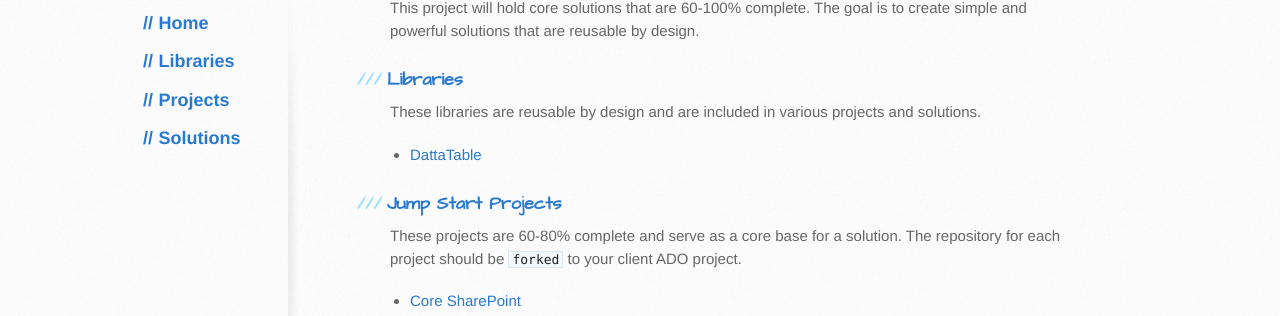
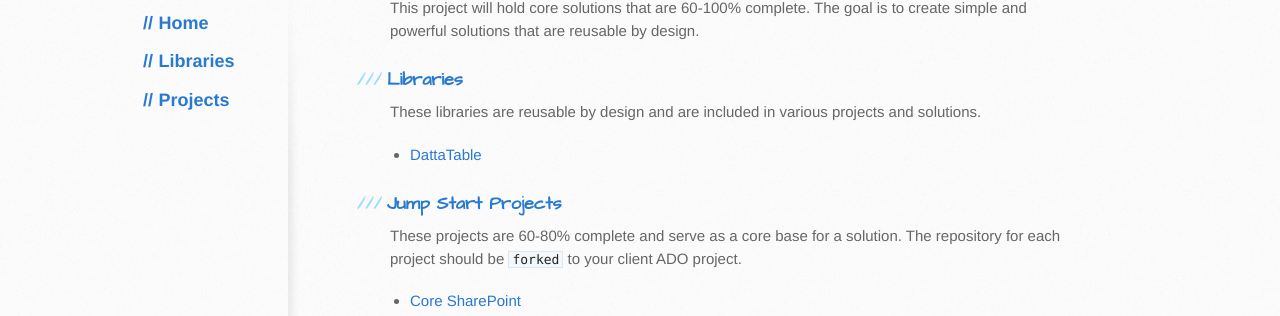
Before and after one commit to datta-framework/datta-framework.github.io, a Jekyll site: the page built from README.md, in a window 1280 px wide. Shown: the part 267-583 px from the top of the page. Built offline with Jekyll 4.4.1, drawn with Linux system fonts in a browser that asks for light colours; our own code applies the rules of GitHub Pages for plain Markdown files.

Commit message:
Updated the sidebar.

```diff
--- a/_includes/sidebar.html
+++ b/_includes/sidebar.html
@@ -7,6 +7,3 @@
 <a href="/jump-start-projects">
     <h2>Projects</h2>
 </a>
-<a href="/solutions">
-    <h2>Solutions</h2>
-</a>
```
